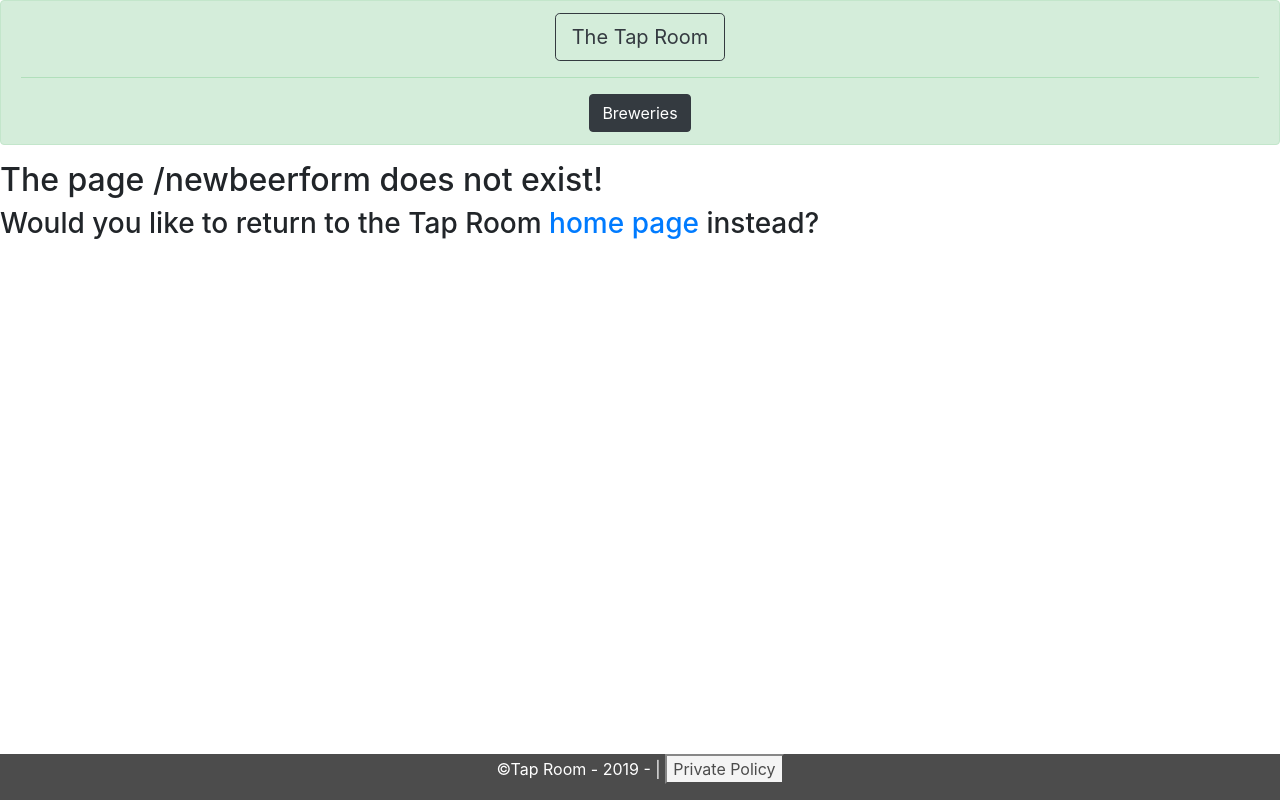
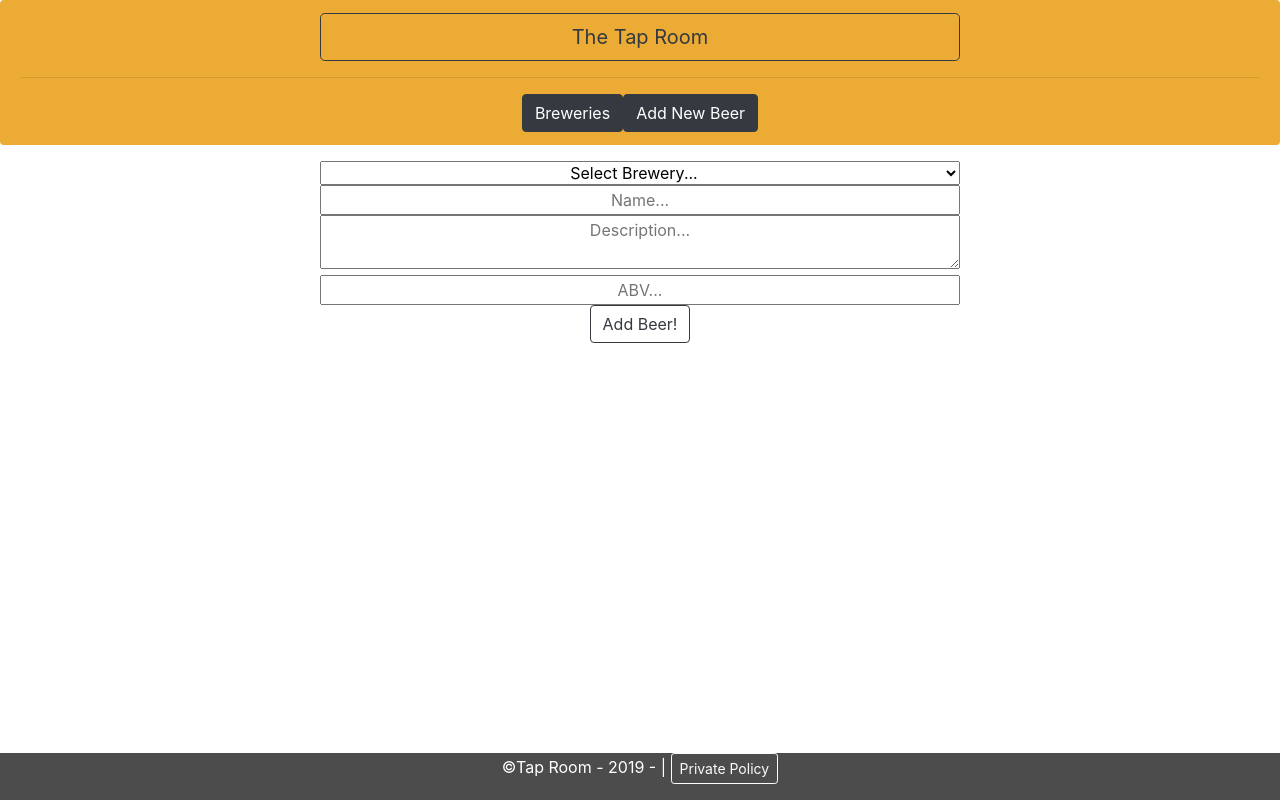
Before and after one commit to erik-t-irgens/TapRoom, a React app: page /#/newbeerform in a window 1280 px wide. Built offline with nearby package versions, Linux system fonts and the light colour scheme.

Commit message:
Add state, form for new beer creation, and new styles for each of these components.

```diff
--- a/src/components/App.jsx
+++ b/src/components/App.jsx
@@ -4,49 +4,71 @@ import HomePage from './HomePage';
 import Header from './Header';
 import Footer from './Footer';
 import BrewersList from './BrewersList';
+import NewBeerForm from './NewBeerForm';
 import PropTypes from 'prop-types';
 import Data from './Data';
 import Brewers from './Breweries';
 import Error404 from './Error404';
 import PrivatePolicy from './PrivatePolicy';
 
-function App(){
-  return(
+class App extends React.Component {
+
+  constructor(props) {
+    super(props);
+    this.state = {
+      masterBeerList: Data,
+    };
+    this.handleAddingNewBeerToList = this.handleAddingNewBeerToList.bind(this);
+  }
+
+  handleAddingNewBeerToList(newBeer) {
+    var newMasterBeerList = this.state.masterBeerList.slice();
+
+    this.setState({ masterBeerList: newMasterBeerList });
+  }
+
+  render() {
+    return (
       <div>
-      <Header/>
+        <Header />
         <Switch>
           <Route exact path='/' component={HomePage} />
           <Route exact path='/privatepolicy' component={PrivatePolicy} />
           <Route exact path='/brewerslist' component={BrewersList} />
+          <Route path='/newbeerform' render={() => <NewBeerForm onNewBeerCreation={this.handleAddingNewBeerToList} />} />
+
           <Route exact path='/aslan'
-          render = {(props) => <Brewers
-            name = {Data()[0].name}
-            beers = {Data()[0].beers}
-            isAuthed = {true}
-          />}/>
+            render={(props) => <Brewers
+              name={Data()[0].name}
+              beers={Data()[0].beers}
+              isAuthed={true}
+            />} />
           <Route exact path='/elysian'
-          render = {(props) => <Brewers
-            name = {Data()[1].name}
-            beers = {Data()[1].beers}
-            isAuthed = {true}
-          />}/>
+            render={(props) => <Brewers
+              name={Data()[1].name}
+              beers={Data()[1].beers}
+              isAuthed={true}
+            />} />
           <Route exact path='/redhook'
-          render = {(props) => <Brewers
-            name = {Data()[2].name}
-            beers = {Data()[2].beers}
-            isAuthed = {true}
-          />}/>
+            render={(props) => <Brewers
+              name={Data()[2].name}
+              beers={Data()[2].beers}
+              isAuthed={true}
+            />} />
           <Route exact path='/optimism'
-          render = {(props) => <Brewers
-            name = {Data()[3].name}
-            beers = {Data()[3].beers}
-            isAuthed = {true}
-          />}/>
+            render={(props) => <Brewers
+              name={Data()[3].name}
+              beers={Data()[3].beers}
+              isAuthed={true}
+            />} />
           <Route component={Error404} />
         </Switch>
-      <Footer/>
+        <Footer />
       </div>
     );
   }
+}
+
+
 
 export default App;
--- a/src/components/Footer.jsx
+++ b/src/components/Footer.jsx
@@ -1,7 +1,7 @@
 import React from 'react';
 import { Link } from 'react-router-dom';
 
-function Footer(){
+function Footer() {
 
   var footerStyle = () => {
     return {
@@ -14,12 +14,12 @@ function Footer(){
       backgroundColor: 'black',
       opacity: '0.7'
     };
-};
+  };
 
   return (
     <div>
       <div style={footerStyle()}>
-        <p>&#169;Tap Room - 2019 - <span id="datetime"></span> | <Link to="/privatepolicy"><button class="nav-button">Private Policy</button></Link></p>
+        <p>&#169;Tap Room - 2019 - <span id="datetime"></span> | <Link to="/privatepolicy"><button className="btn btn-sm btn-outline-light">Private Policy</button></Link></p>
       </div>
     </div>
   );
--- a/src/components/Header.jsx
+++ b/src/components/Header.jsx
@@ -2,27 +2,29 @@ import React from 'react';
 import { Link } from 'react-router-dom';
 
 
-function Header(){
+function Header() {
 
   var headerStyle = () => {
     return {
-      textAlign: 'center'
+      textAlign: 'center',
+      backgroundColor: '#ebab34'
     };
   };
 
   var headerButtonStyle = () => {
     return {
       textAlign: 'center',
-      fontSize: '36'
+      fontSize: '36',
+      width: '50vw'
     };
   };
 
   return (
     <div>
-
-      <div style={headerStyle()} className='alert alert-success'>
+      <div style={headerStyle()} className='alert'>
         <Link to="/"><button style={headerButtonStyle()} className='btn btn-outline-dark btn-lg'>The Tap Room</button></Link><hr></hr>
         <Link to="/brewerslist"><button className="btn btn-dark">Breweries</button></Link>
+        <Link to="/newbeerform"><button className="btn btn-dark">Add New Beer</button></Link>
       </div>
     </div>
   );
--- /dev/null
+++ b/src/components/NewBeerForm.jsx
@@ -0,0 +1,69 @@
+import React from 'react';
+import PropTypes from 'prop-types';
+
+function NewBeerForm(props) {
+    let _name = null;
+    let _description = null;
+    let _abv = null;
+    let _imgurl = null;
+    let _brewerIndex = null;
+
+    function handleNewBeerFormSubmission(event) {
+        event.preventDefault();
+        props.onNewBeerCreation({ name: _name.value, description: _description.value, abv: _abv.value, imgurl: _imgurl.value, brewerIndex: _brewerIndex.value });
+        _name.value = '';
+        _description.value = '';
+        _abv.value = '';
+        _imgurl.value = '';
+
+    }
+
+    var formStyles = () => {
+        return {
+            width: '100vw',
+            textAlign: 'center'
+        }
+    }
+
+    var inputStyles = () => {
+        return {
+            width: '50%',
+            textAlign: 'center'
+        }
+    }
+
+    return (
+        <div>
+            <form style={formStyles()} onSubmit={handleNewBeerFormSubmission}>
+                <select style={inputStyles()} name="brewerIndex" id="brewerIndex">
+                    <option value="0">Select Brewery...</option>
+                    <option value="0">Aslan Brewing Company</option>
+                    <option value="1">Elysian Brewing Company</option>
+                    <option value="2">Redhook Brewing Company</option>
+                    <option value="3">Optimism Brewing Company</option>
+                </select><br></br>
+                <input style={inputStyles()}
+                    type='text'
+                    id='name'
+                    placeholder='Name...'
+                    ref={(input) => { _name = input; }} /><br></br>
+                <textarea style={inputStyles()}
+                    type='text'
+                    id='description'
+                    placeholder='Description...'
+                    ref={(textarea) => { _description = textarea; }} /><br></br>
+                <input style={inputStyles()}
+                    id='abv'
+                    placeholder='ABV...'
+                    ref={(input) => { _abv = input; }} /><br></br>
+                <button className='btn btn-outline-dark' type='submit'>Add Beer!</button>
+            </form>
+        </div>
+    );
+}
+
+NewBeerForm.propTypes = {
+    onNewBeerCreation: PropTypes.func
+};
+
+export default NewBeerForm;
```
Also changed, not shown: src/components/Breweries.jsx (+6 -6 lines). Lines whose indentation alone changed are shown as unchanged.
